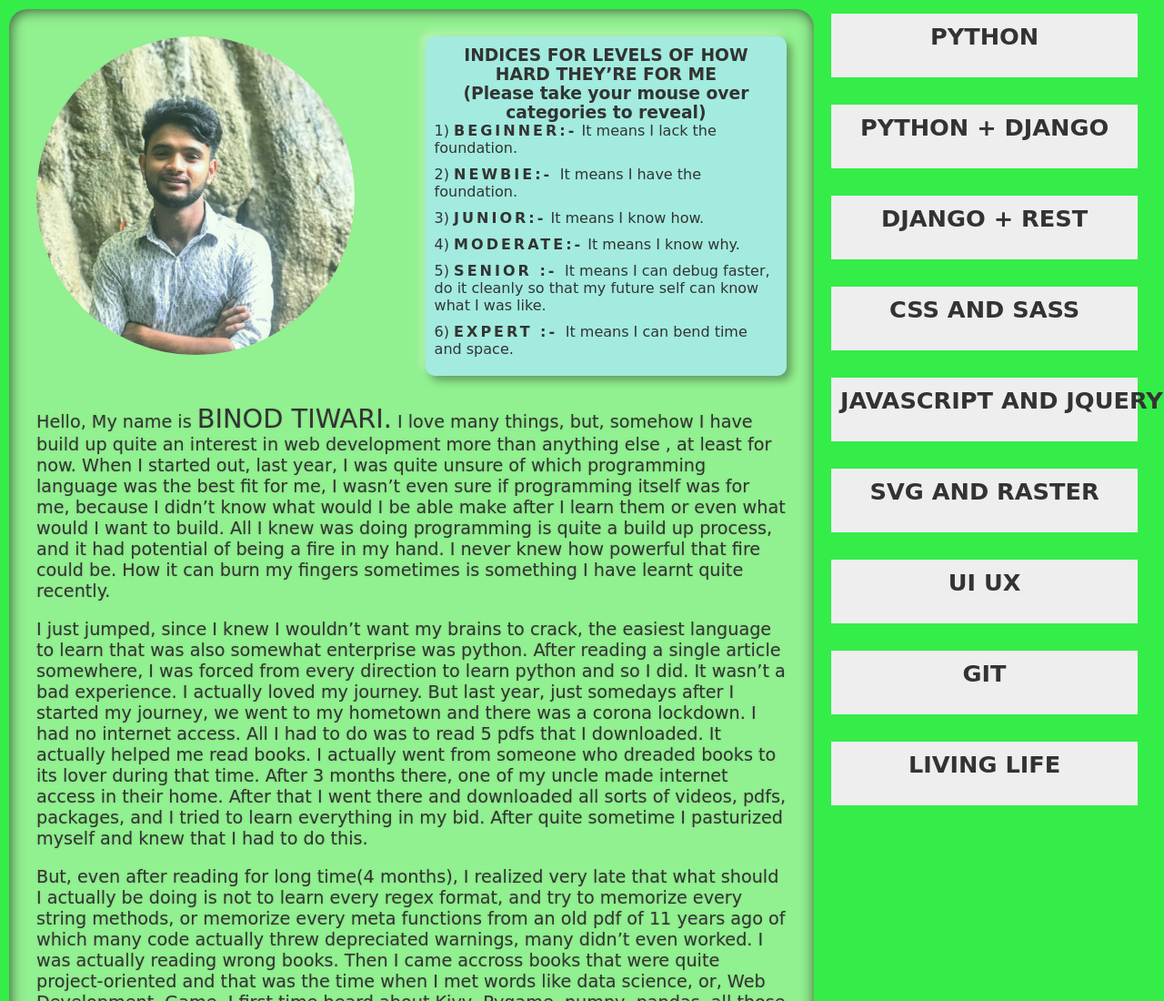
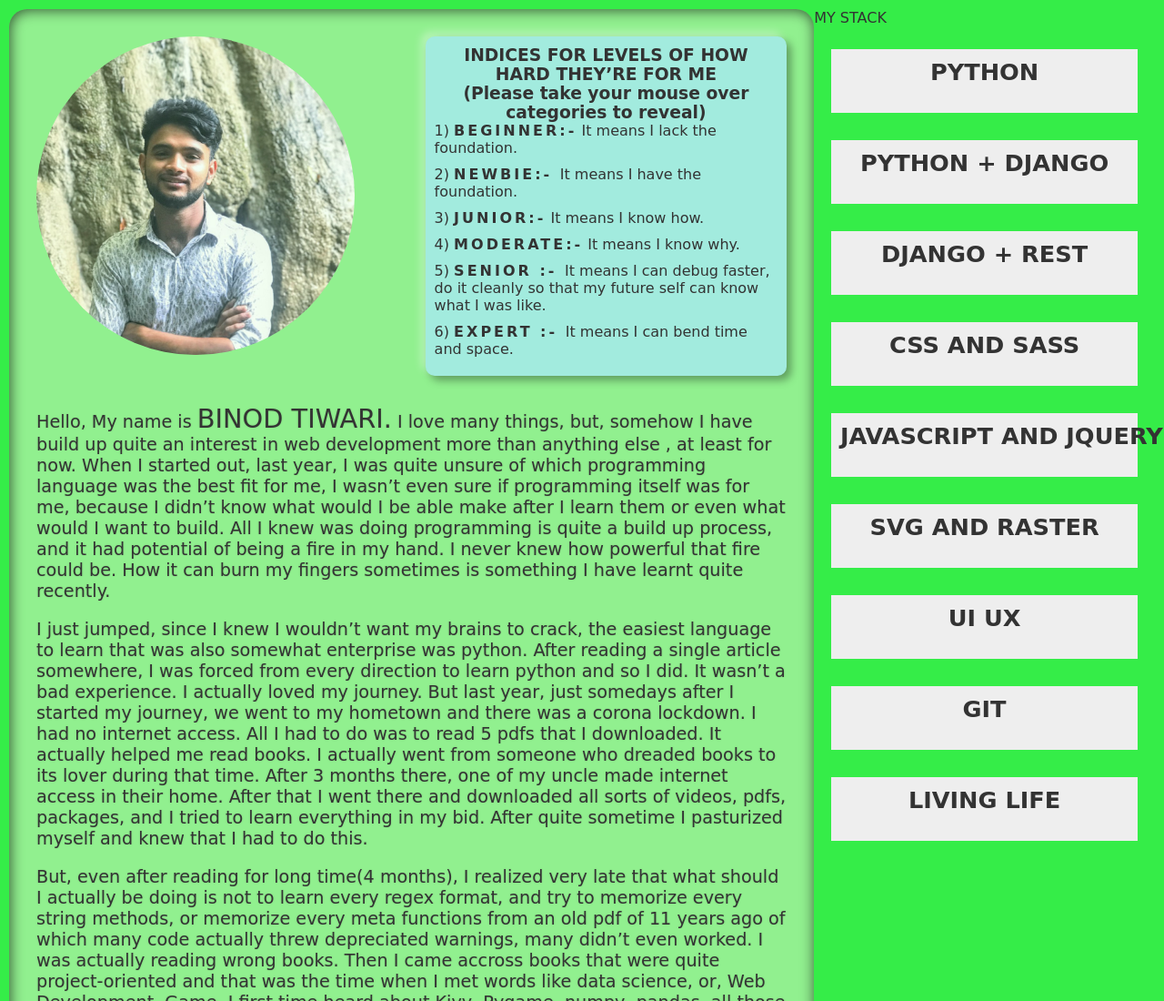
Before and after one commit to boyedandtoyed/my, a plain HTML site: page index.html in a window 1280 px wide. Shown: the top 1100 px of the page at 91% size. Drawn offline with nearby package versions, Linux system fonts and the light colour scheme; a web font is replaced by a local one.

Commit message:
Add span#skilllisttext inside aside.skills

```diff
--- a/index.html
+++ b/index.html
@@ -68,7 +68,7 @@
 
     </aside>
     <aside class="skills">
-
+        <span id="skilllisttext">MY STACK</span>
     </aside>
 </main>
 
```
